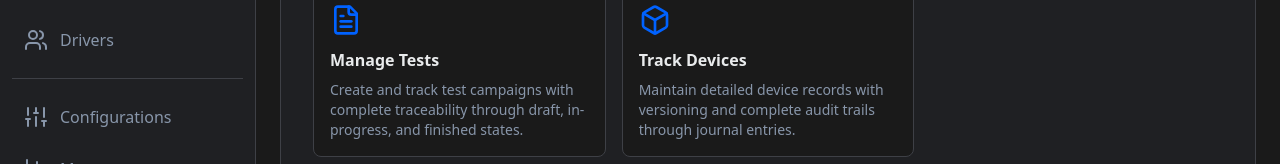
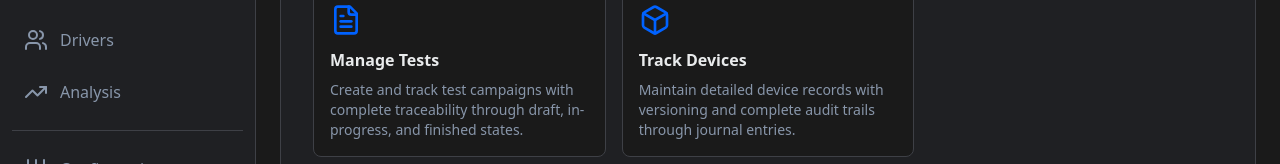
Before and after one commit to quixio/ac-quix-bridge, a Next.js app in the folder test-manager-frontend/: page / in a window 1280 px wide. Shown: the part 266-430 px from the top of the page. Built offline with nearby package versions, Linux system fonts and the light colour scheme; no server answers.

Commit message:
Add Analysis page and navigation

```diff
--- /dev/null
+++ b/test-manager-frontend/app/analysis/page.tsx
@@ -0,0 +1,156 @@
+"use client"
+
+import { Suspense } from "react"
+import { useSearchParams, useRouter } from "next/navigation"
+import { MainLayout } from "@/components/layout/main-layout"
+import { Tabs, TabsList, TabsTrigger, TabsContent } from "@/components/ui/tabs"
+import { Card, CardContent } from "@/components/ui/card"
+import {
+  GitCompare,
+  MapPin,
+  Radio,
+  BarChart3,
+  Trophy,
+  BookOpenText,
+} from "lucide-react"
+
+const ANALYSIS_TABS = [
+  {
+    value: "compare",
+    label: "Compare",
+    icon: GitCompare,
+    title: "Compare Runs",
+    description:
+      "Compare laps across multiple tests to find performance tradeoffs. Overlay speed, tire temperatures, and driver inputs by track position.",
+  },
+  {
+    value: "per-corner",
+    label: "Per-Corner",
+    icon: MapPin,
+    title: "Per-Corner Analysis",
+    description:
+      "Analyze performance at specific track corners using sector metadata. See entry speed, min speed, exit speed, and time-in-corner for each run.",
+  },
+  {
+    value: "live",
+    label: "Live",
+    icon: Radio,
+    title: "Live Telemetry",
+    description:
+      "Real-time telemetry dashboard for tests currently in progress. Monitor speed, tire temps, lap splits, and driver inputs as they happen.",
+  },
+  {
+    value: "single-run",
+    label: "Single Run",
+    icon: BarChart3,
+    title: "Single Run Analysis",
+    description:
+      "Deep-dive analysis of a single test. Lap-by-lap breakdown, corner-by-corner performance, driver input traces, and telemetry small-multiples.",
+  },
+  {
+    value: "leaderboard",
+    label: "Leaderboard",
+    icon: Trophy,
+    title: "Leaderboard",
+    description:
+      "Historical best laps with real-time ghost projection. Track your fastest laps across sessions and see a live projected lap time during active tests.",
+  },
+  {
+    value: "notebook",
+    label: "Notebook",
+    icon: BookOpenText,
+    title: "Interactive Notebook",
+    description:
+      "Interactive data science notebook for advanced analysis. Currently available via Analytics in the sidebar.",
+  },
+] as const
+
+function AnalysisPageContent() {
+  const router = useRouter()
+  const searchParams = useSearchParams()
+
+  const activeTab = searchParams.get("tab") || "compare"
+  const testIds =
+    searchParams.get("test_ids")?.split(",").filter(Boolean) || []
+  const corner = searchParams.get("corner") || null
+
+  const handleTabChange = (value: string) => {
+    const params = new URLSearchParams(searchParams.toString())
+    params.set("tab", value)
+    router.push(`/analysis?${params.toString()}`)
+  }
+
+  return (
+    <MainLayout>
+      <div className="max-w-7xl">
+        <div className="mb-6">
+          <h1 className="text-3xl font-bold tracking-tight">Analysis</h1>
+          <p className="text-muted-foreground">
+            Performance analysis tools for test data
+          </p>
+        </div>
+
+        {(testIds.length > 0 || corner) && (
+          <div className="mb-4 flex gap-2 text-sm">
+            {testIds.length > 0 && (
+              <span className="rounded-md bg-muted px-2 py-1 text-muted-foreground">
+                Tests: {testIds.join(", ")}
+              </span>
+            )}
+            {corner && (
+              <span className="rounded-md bg-muted px-2 py-1 text-muted-foreground">
+                Corner: {corner}
+              </span>
+            )}
+          </div>
+        )}
+
+        <Tabs value={activeTab} onValueChange={handleTabChange}>
+          <TabsList>
+            {ANALYSIS_TABS.map((tab) => (
+              <TabsTrigger key={tab.value} value={tab.value}>
+                <tab.icon className="mr-2 h-4 w-4" />
+                {tab.label}
+              </TabsTrigger>
+            ))}
+          </TabsList>
+
+          {ANALYSIS_TABS.map((tab) => (
+            <TabsContent key={tab.value} value={tab.value}>
+              <Card>
+                <CardContent className="flex flex-col items-center justify-center py-16 text-center">
+                  <div className="mb-4 rounded-full bg-primary/10 p-4">
+                    <tab.icon className="h-8 w-8 text-primary" />
+                  </div>
+                  <h2 className="text-xl font-semibold mb-2">{tab.title}</h2>
+                  <p className="text-sm text-muted-foreground max-w-md mb-4">
+                    {tab.description}
+                  </p>
+                  <span className="text-xs font-medium text-muted-foreground bg-muted px-3 py-1 rounded-full">
+                    Coming soon
+                  </span>
+                </CardContent>
+              </Card>
+            </TabsContent>
+          ))}
+        </Tabs>
+      </div>
+    </MainLayout>
+  )
+}
+
+export default function AnalysisPage() {
+  return (
+    <Suspense
+      fallback={
+        <MainLayout>
+          <div className="flex items-center justify-center min-h-[500px]">
+            <p className="text-muted-foreground">Loading...</p>
+          </div>
+        </MainLayout>
+      }
+    >
+      <AnalysisPageContent />
+    </Suspense>
+  )
+}
--- a/test-manager-frontend/components/layout/sidebar.tsx
+++ b/test-manager-frontend/components/layout/sidebar.tsx
@@ -2,7 +2,7 @@
 
 import Link from "next/link"
 import { usePathname } from "next/navigation"
-import { Home, FileText, Box, Server, ChevronLeft, Settings, Sliders, BarChart3, LineChart, Users } from "lucide-react"
+import { Home, FileText, Box, Server, ChevronLeft, Settings, Sliders, BarChart3, LineChart, Users, TrendingUp } from "lucide-react"
 import { cn } from "@/lib/utils/cn"
 import { useSidebar } from "@/lib/contexts/sidebar-context"
 
@@ -18,6 +18,7 @@ const navItems: NavItem[] = [
   { href: "/devices", icon: Box, label: "Devices" },
   { href: "/environments", icon: Server, label: "Environments" },
   { href: "/drivers", icon: Users, label: "Drivers" },
+  { href: "/analysis", icon: TrendingUp, label: "Analysis" },
 ]
 
 const integrationItems: NavItem[] = [
--- /dev/null
+++ b/test-manager-frontend/components/ui/tabs.tsx
@@ -0,0 +1,55 @@
+"use client"
+
+import * as React from "react"
+import * as TabsPrimitive from "@radix-ui/react-tabs"
+
+import { cn } from "@/lib/utils"
+
+const Tabs = TabsPrimitive.Root
+
+const TabsList = React.forwardRef<
+  React.ElementRef<typeof TabsPrimitive.List>,
+  React.ComponentPropsWithoutRef<typeof TabsPrimitive.List>
+>(({ className, ...props }, ref) => (
+  <TabsPrimitive.List
+    ref={ref}
+    className={cn(
+      "inline-flex h-10 items-center justify-center rounded-md bg-muted p-1 text-muted-foreground",
+      className
+    )}
+    {...props}
+  />
+))
+TabsList.displayName = TabsPrimitive.List.displayName
+
+const TabsTrigger = React.forwardRef<
+  React.ElementRef<typeof TabsPrimitive.Trigger>,
+  React.ComponentPropsWithoutRef<typeof TabsPrimitive.Trigger>
+>(({ className, ...props }, ref) => (
+  <TabsPrimitive.Trigger
+    ref={ref}
+    className={cn(
+      "inline-flex items-center justify-center whitespace-nowrap rounded-sm px-3 py-1.5 text-sm font-medium ring-offset-background transition-all focus-visible:outline-none focus-visible:ring-2 focus-visible:ring-ring focus-visible:ring-offset-2 disabled:pointer-events-none disabled:opacity-50 data-[state=active]:bg-background data-[state=active]:text-foreground data-[state=active]:shadow-sm",
+      className
+    )}
+    {...props}
+  />
+))
+TabsTrigger.displayName = TabsPrimitive.Trigger.displayName
+
+const TabsContent = React.forwardRef<
+  React.ElementRef<typeof TabsPrimitive.Content>,
+  React.ComponentPropsWithoutRef<typeof TabsPrimitive.Content>
+>(({ className, ...props }, ref) => (
+  <TabsPrimitive.Content
+    ref={ref}
+    className={cn(
+      "mt-2 ring-offset-background focus-visible:outline-none focus-visible:ring-2 focus-visible:ring-ring focus-visible:ring-offset-2",
+      className
+    )}
+    {...props}
+  />
+))
+TabsContent.displayName = TabsPrimitive.Content.displayName
+
+export { Tabs, TabsList, TabsTrigger, TabsContent }
```
